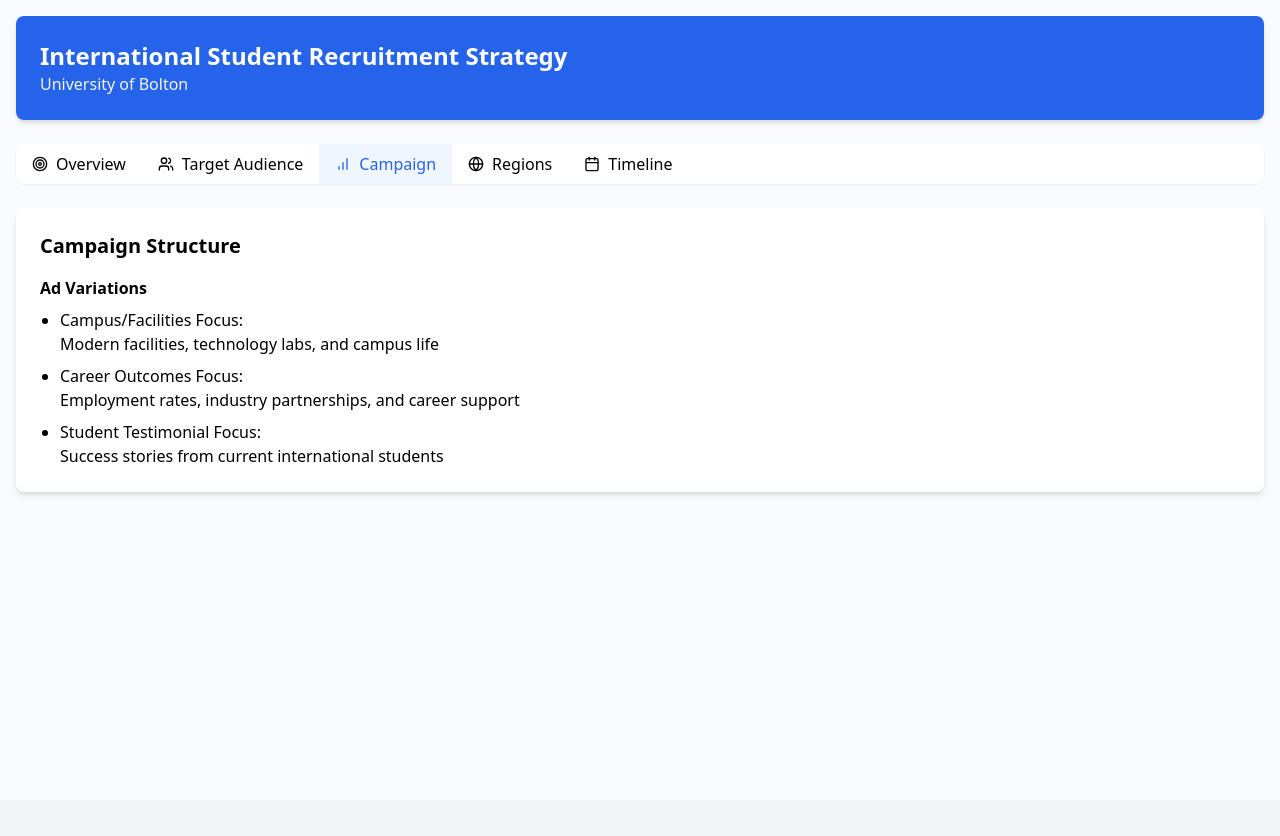
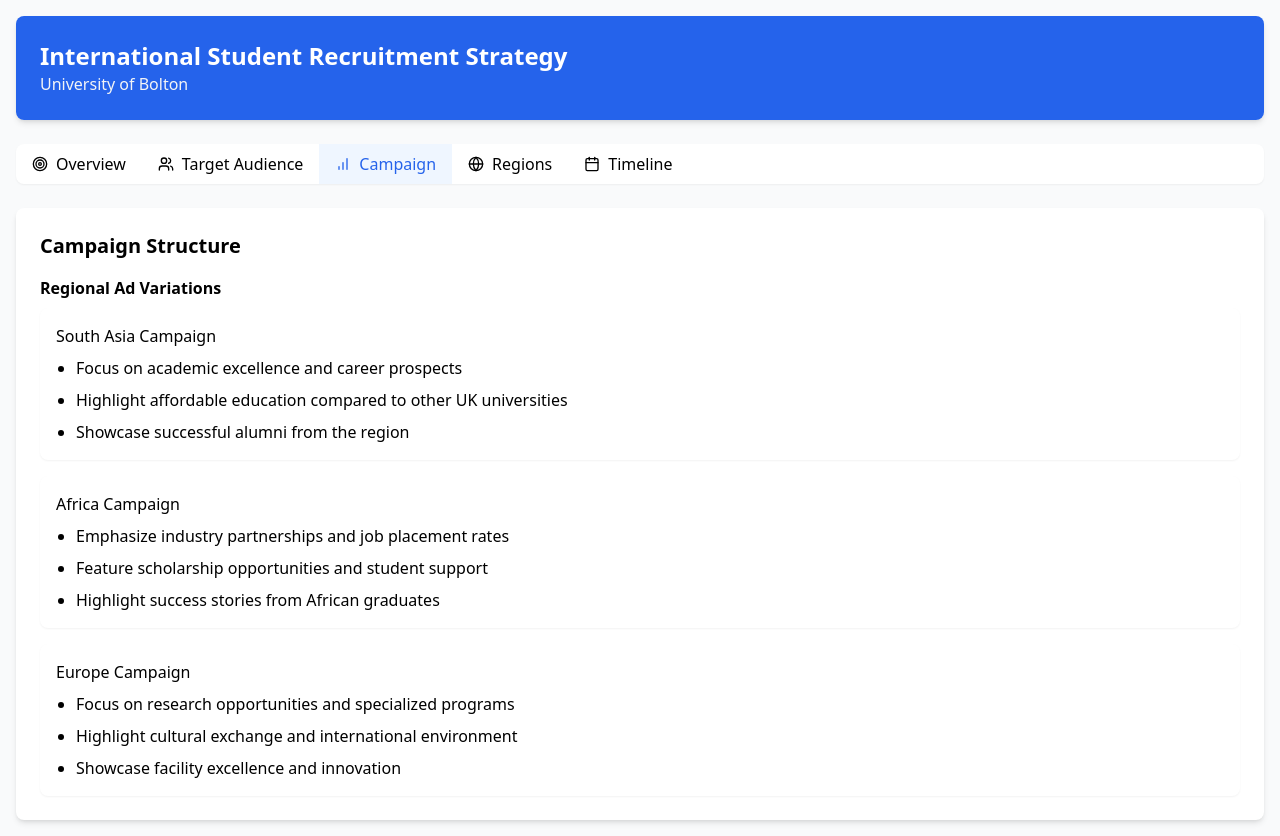
Before and after one commit to Roch2119/bolton-dashboard, a Next.js app: page / in a window 1280 px wide. Both pictures are taken after a click on the button "Campaign". Before the commit the page ends 800 px from the top, so only its background shows below. Built offline with nearby package versions, Linux system fonts and the light colour scheme.

Commit message:
Updated target countries and regional strategy

```diff
--- a/src/components/StrategyDashboard.tsx
+++ b/src/components/StrategyDashboard.tsx
@@ -17,6 +17,24 @@
 
 export const StrategyDashboard: React.FC = () => {
   const [activeTab, setActiveTab] = useState('overview');
+
+  const regions = {
+    southAsia: {
+      name: "South Asia",
+      countries: ["India", "Bangladesh", "Nepal"],
+      focus: "Academic excellence, career opportunities, and affordable education"
+    },
+    africa: {
+      name: "Africa",
+      countries: ["Egypt", "Ghana", "Kenya", "Nigeria", "Libya"],
+      focus: "Industry partnerships, scholarships, and post-study opportunities"
+    },
+    europe: {
+      name: "Europe",
+      countries: ["Austria", "Switzerland"],
+      focus: "Research opportunities and specialized programs"
+    }
+  };
 
   const tabs = [
     { id: 'overview', label: 'Overview', icon: Target },
@@ -58,17 +76,17 @@
               <div>
                 <h3 className="section-subtitle">Campaign Objectives</h3>
                 <ul className="list-container">
-                  <li>Increase international student enrollment from Asia and Africa</li>
-                  <li>Build brand awareness in target regions</li>
-                  <li>Generate qualified leads through social media campaigns</li>
+                  <li>Increase international student enrollment from targeted regions: South Asia, Africa, and Europe</li>
+                  <li>Build brand awareness in 10 key countries across three regions</li>
+                  <li>Generate qualified leads through region-specific social media campaigns</li>
                   <li>Establish University of Bolton as a preferred UK study destination</li>
                 </ul>
               </div>
               <div>
                 <h3 className="section-subtitle">Budget Allocation</h3>
                 <ul className="list-container">
-                  <li>Daily budget: $40 ($20 per region)</li>
-                  <li>Campaign duration: 15 days</li>
+                  <li>Daily budget: $20 per region</li>
+                  <li>Campaign duration: 15 days initial test phase</li>
                   <li>Total investment: $600</li>
                 </ul>
               </div>
@@ -76,27 +94,28 @@
           </TabContent>
         )}
 
-        {activeTab === 'audience' && (
-          <TabContent title="Target Audience">
-            <div className="grid-container">
+        {activeTab === 'regions' && (
+          <TabContent title="Regional Strategy">
+            <div className="space-y-6">
+              {Object.entries(regions).map(([key, region]) => (
+                <div key={key} className="bg-white p-4 rounded-lg shadow-sm">
+                  <h3 className="section-subtitle text-blue-600">{region.name}</h3>
+                  <div className="grid grid-cols-1 md:grid-cols-2 gap-4">
                     <div>
-                <h3 className="section-subtitle">Asia Focus</h3>
-                <ul className="list-container">
-                  <li>Primary markets: India, Malaysia</li>
-                  <li>Age range: 17-30</li>
-                  <li>Education level: Secondary completion and above</li>
-                  <li>Interests: UK education, study abroad</li>
+                      <h4 className="font-medium mb-2">Target Countries</h4>
+                      <ul className="list-disc pl-5 space-y-1">
+                        {region.countries.map(country => (
+                          <li key={country}>{country}</li>
+                        ))}
                       </ul>
                     </div>
                     <div>
-                <h3 className="section-subtitle">Africa Focus</h3>
-                <ul className="list-container">
-                  <li>Primary markets: Nigeria, Ghana</li>
-                  <li>Age range: 17-30</li>
-                  <li>Education level: Secondary completion and above</li>
-                  <li>Interests: UK education, study abroad</li>
-                </ul>
+                      <h4 className="font-medium mb-2">Strategic Focus</h4>
+                      <p className="text-gray-700">{region.focus}</p>
                     </div>
+                  </div>
+                </div>
+              ))}
             </div>
           </TabContent>
         )}
@@ -105,44 +124,33 @@
           <TabContent title="Campaign Structure">
             <div className="space-y-4">
               <div>
-                <h3 className="section-subtitle">Ad Variations</h3>
-                <ul className="list-container">
-                  <li>
-                    <span className="font-medium">Campus/Facilities Focus:</span>
-                    <br />Modern facilities, technology labs, and campus life
-                  </li>
-                  <li>
-                    <span className="font-medium">Career Outcomes Focus:</span>
-                    <br />Employment rates, industry partnerships, and career support
-                  </li>
-                  <li>
-                    <span className="font-medium">Student Testimonial Focus:</span>
-                    <br />Success stories from current international students
-                  </li>
+                <h3 className="section-subtitle">Regional Ad Variations</h3>
+                <div className="grid gap-4">
+                  <div className="bg-white p-4 rounded-lg shadow-sm">
+                    <h4 className="font-medium mb-2">South Asia Campaign</h4>
+                    <ul className="list-disc pl-5 space-y-2">
+                      <li>Focus on academic excellence and career prospects</li>
+                      <li>Highlight affordable education compared to other UK universities</li>
+                      <li>Showcase successful alumni from the region</li>
+                    </ul>
+                  </div>
+                  <div className="bg-white p-4 rounded-lg shadow-sm">
+                    <h4 className="font-medium mb-2">Africa Campaign</h4>
+                    <ul className="list-disc pl-5 space-y-2">
+                      <li>Emphasize industry partnerships and job placement rates</li>
+                      <li>Feature scholarship opportunities and student support</li>
+                      <li>Highlight success stories from African graduates</li>
+                    </ul>
+                  </div>
+                  <div className="bg-white p-4 rounded-lg shadow-sm">
+                    <h4 className="font-medium mb-2">Europe Campaign</h4>
+                    <ul className="list-disc pl-5 space-y-2">
+                      <li>Focus on research opportunities and specialized programs</li>
+                      <li>Highlight cultural exchange and international environment</li>
+                      <li>Showcase facility excellence and innovation</li>
                     </ul>
                   </div>
                 </div>
-          </TabContent>
-        )}
-
-        {activeTab === 'regions' && (
-          <TabContent title="Regional Strategy">
-            <div className="grid-container">
-              <div>
-                <h3 className="section-subtitle">Asia Strategy</h3>
-                <ul className="list-container">
-                  <li>Expected daily reach: 2,000-3,000</li>
-                  <li>Estimated CPM: $5-7</li>
-                  <li>Focus: Academic excellence, facilities</li>
-                </ul>
-              </div>
-              <div>
-                <h3 className="section-subtitle">Africa Strategy</h3>
-                <ul className="list-container">
-                  <li>Expected daily reach: 3,000-4,000</li>
-                  <li>Estimated CPM: $3-5</li>
-                  <li>Focus: Affordability, career outcomes</li>
-                </ul>
               </div>
             </div>
           </TabContent>
@@ -154,19 +162,19 @@
               <div>
                 <h3 className="section-subtitle">Phase 1: Days 1-7</h3>
                 <ul className="list-container">
-                  <li>Launch all ad variations</li>
-                  <li>Monitor initial performance</li>
-                  <li>Gather engagement data</li>
-                  <li>Track regional performance</li>
+                  <li>Launch region-specific campaigns in all target countries</li>
+                  <li>Monitor initial performance metrics by country</li>
+                  <li>Track engagement rates across different regions</li>
+                  <li>Analyze cost variations between markets</li>
                 </ul>
               </div>
               <div>
                 <h3 className="section-subtitle">Phase 2: Days 8-15</h3>
                 <ul className="list-container">
-                  <li>Scale successful variations</li>
-                  <li>Optimize targeting</li>
-                  <li>Adjust messaging based on data</li>
-                  <li>Prepare for campaign expansion</li>
+                  <li>Scale successful variations by region</li>
+                  <li>Optimize targeting based on Week 1 data</li>
+                  <li>Adjust messaging for underperforming markets</li>
+                  <li>Prepare region-specific expansion plans</li>
                 </ul>
               </div>
             </div>
```
Lines whose indentation alone changed are shown as unchanged.
